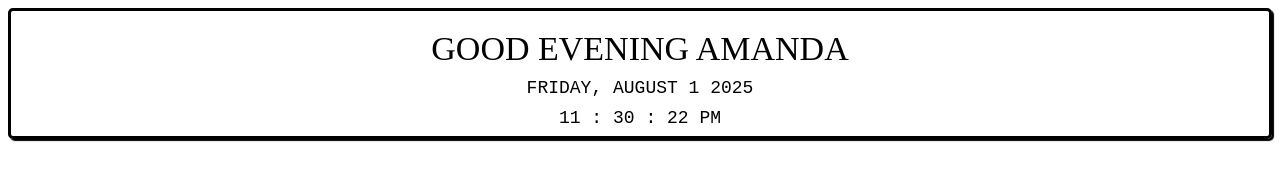
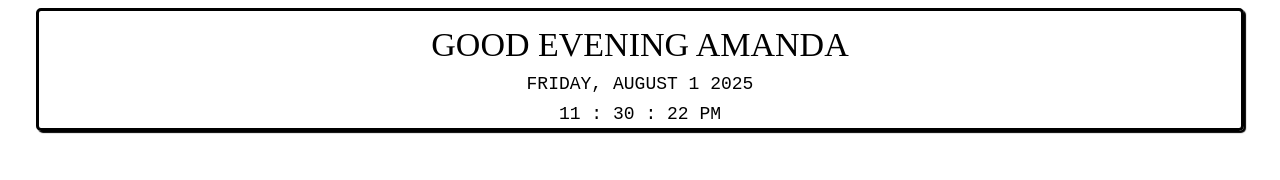
Before and after one commit to balls9469/greetingwidget, a plain HTML site: page index.html in a window 1280 px wide. Drawn offline with Linux system fonts and the light colour scheme.

Commit message:
Update index.html

```diff
--- a/index.html
+++ b/index.html
@@ -16,7 +16,7 @@
         }
 
         .widget {
-            padding: 5px 30px ;
+            padding: 1px 1px ;
             color: #000000;
             display: flex;
             justify-content:center;
```
